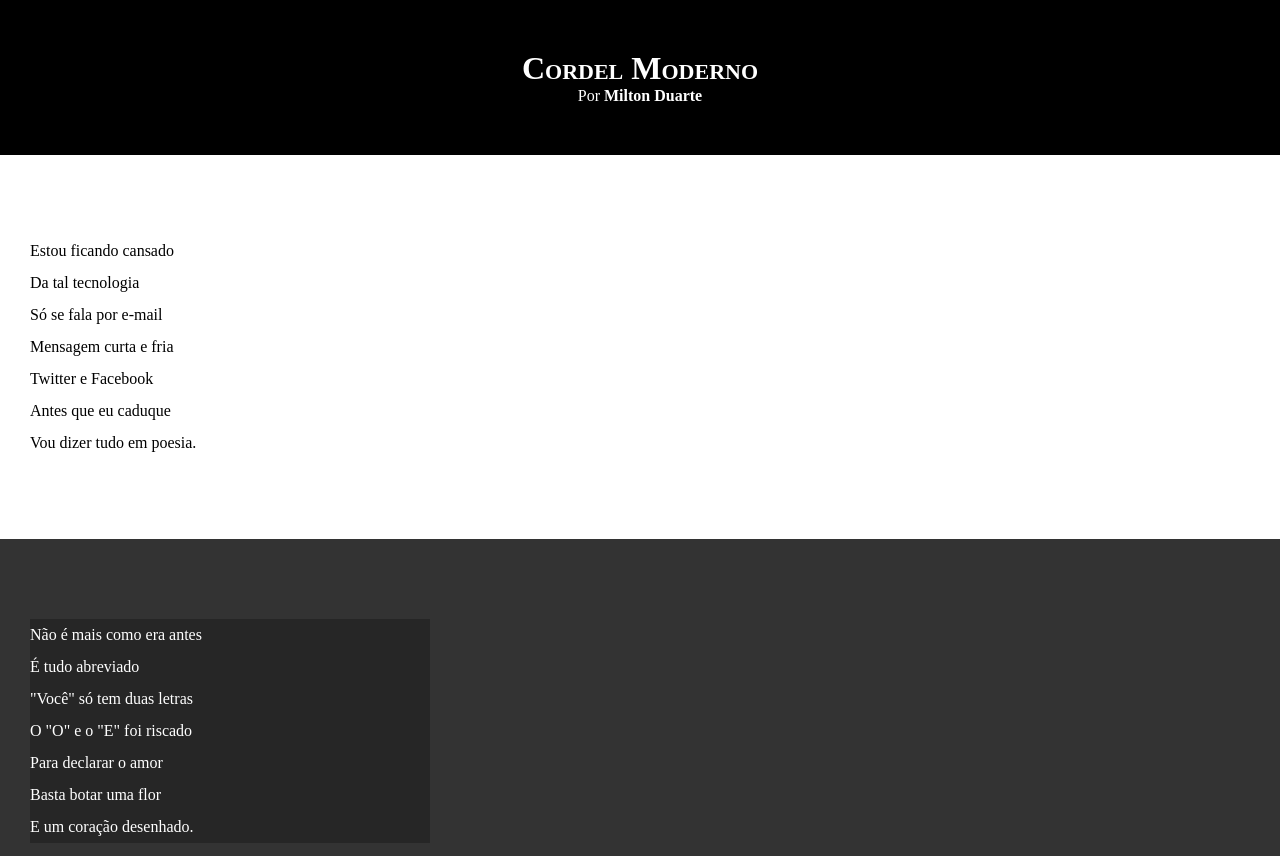
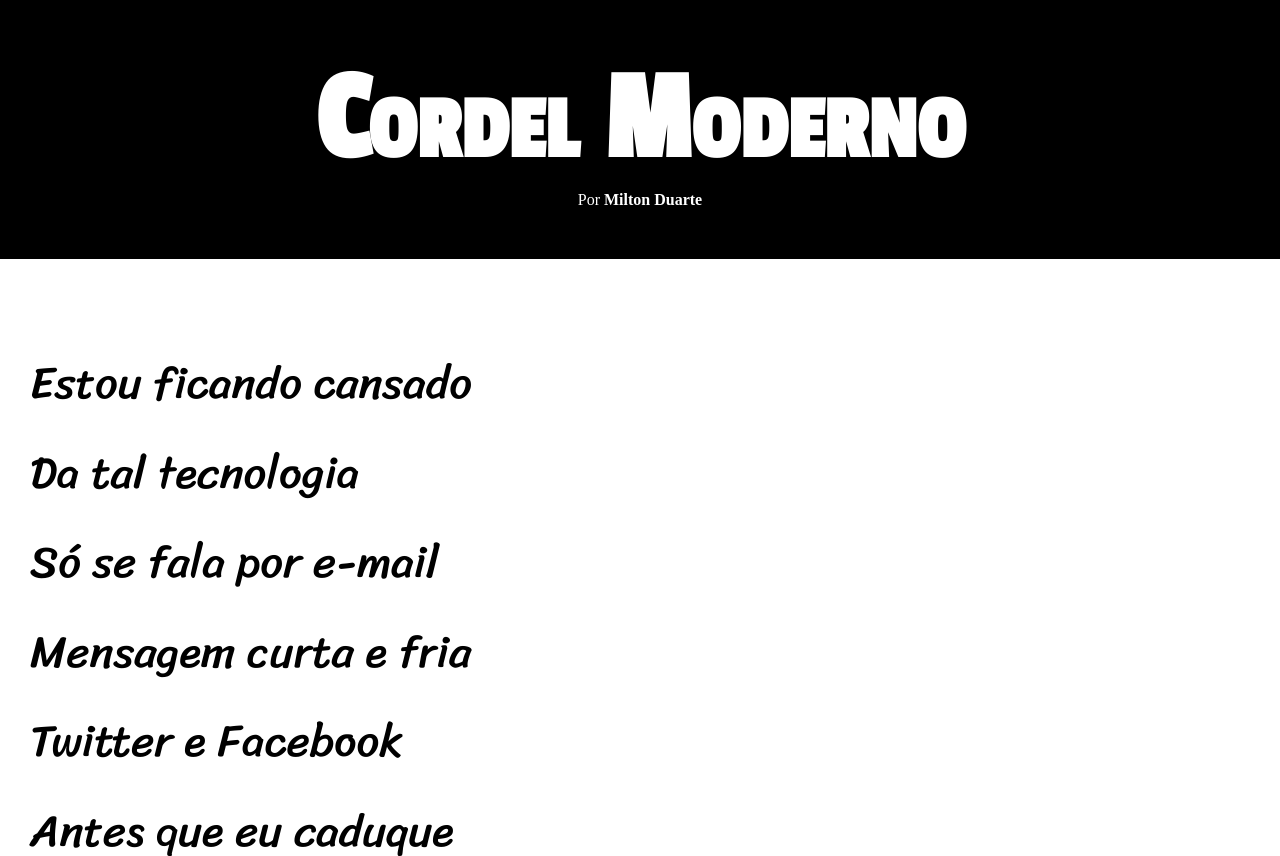
Before and after one commit to jeanzef/HTML5-CSS3, a plain HTML site: page ex048/index.html in a window 1280 px wide. Shown: the top 856 px of the page. Drawn offline with Linux system fonts and the light colour scheme.

Commit message:
Atualização de estilo desafio 048

```diff
--- a/ex048/style.css
+++ b/ex048/style.css
@@ -1,4 +1,14 @@
 @charset "UTF-8";
+
+@import url('https://fonts.googleapis.com/css2?family=Passion+One&display=swap');
+
+@import url('https://fonts.googleapis.com/css2?family=Sriracha&display=swap');
+
+:root {
+    --fonte1: Verdana, Geneva, Tahoma, sans-serif;
+    --fonte2: 'Passion One', 'cursive';
+    --fonte3: 'Sriracha', 'cursive';
+}
 
 * {
     margin: 0px;
@@ -19,6 +29,8 @@ header {
 header > h1 {
     padding-top: 50px;
     font-variant: small-caps;
+    font-family: var(--fonte2);
+    font-size: 10vw;
 }
 
 header > p {
@@ -40,6 +52,8 @@ section {
     padding-bottom: 10vh;
     line-height: 2em;
     padding-left: 30px;
+    font-family: var(--fonte3);
+    font-size: 3.5vw;
 }
 
 section.normal {
@@ -53,8 +67,9 @@ section.imagem {
 }
 
 section.imagem > p {
-    width: 400px;
+    display: inline-block;
     background-color: rgba(0, 0, 0, 0.255);
+    padding: 5px;
 }
 
 footer {
```
